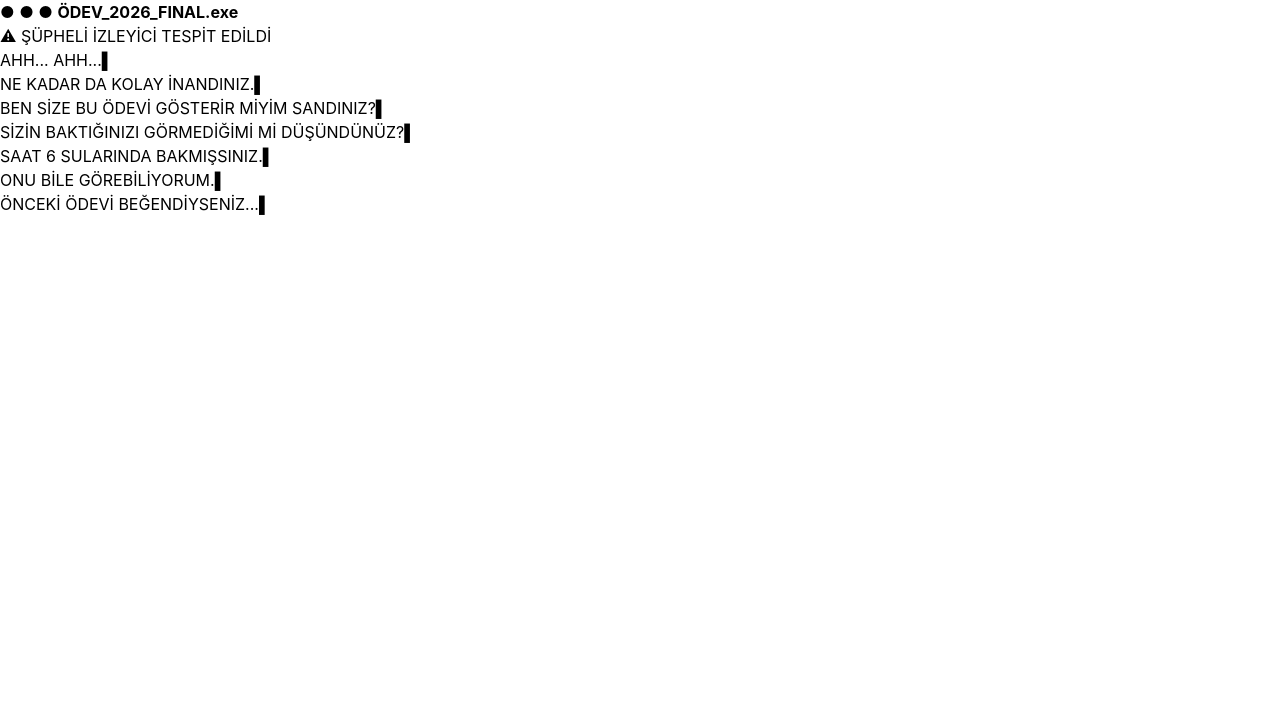
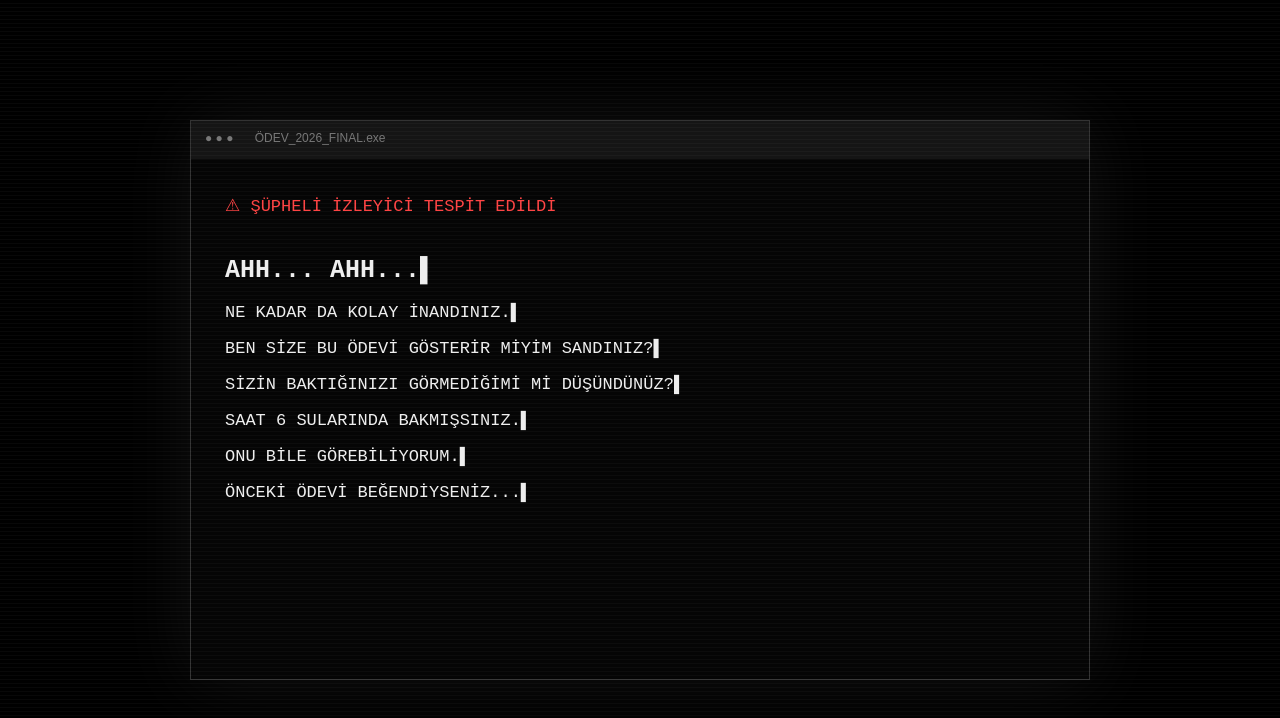
Before and after one commit to hisse16/biyo, a React (Vite) app: page / in a window 1280 px wide. Shown: the top 718 px of the page. Built offline with nearby package versions, Linux system fonts and the light colour scheme.

Commit message:
Replace styles with troll terminal

```diff
--- a/src/index.css
+++ b/src/index.css
@@ -1,35 +1 @@
-@import "tailwindcss";
-
-@layer base {
-  body {
-    font-family: 'Inter', system-ui, -apple-system, BlinkMacSystemFont, 'Segoe UI', Roboto, sans-serif;
-  }
-  code, pre, .font-mono {
-    font-family: 'JetBrains Mono', monospace;
-  }
-}
-
-/* Custom dark scrollbar */
-::-webkit-scrollbar {
-  width: 8px;
-  height: 8px;
-}
-::-webkit-scrollbar-track {
-  background: #090d16;
-}
-::-webkit-scrollbar-thumb {
-  background: #1e293b;
-  border-radius: 4px;
-}
-::-webkit-scrollbar-thumb:hover {
-  background: #334155;
-}
-
-@keyframes pulseGlow {
-  0%, 100% { opacity: 0.4; transform: scale(1); }
-  50% { opacity: 0.8; transform: scale(1.05); }
-}
-
-.animate-pulse-glow {
-  animation: pulseGlow 4s ease-in-out infinite;
-}
+*{box-sizing:border-box}html,body,#root{margin:0;min-height:100%;background:#000}body{font-family:monospace;color:#eee;overflow:hidden}main{min-height:100vh;display:grid;place-items:center;background:#000}.scan{position:fixed;inset:0;pointer-events:none;background:repeating-linear-gradient(0deg,rgba(255,255,255,.03) 0 1px,transparent 1px 4px);z-index:5}.terminal{width:min(900px,94vw);border:1px solid #333;background:#050505;box-shadow:0 0 70px #111}.bar{height:38px;background:#151515;padding:10px 14px;color:#777;font:12px Arial}.bar b{margin-left:18px;font-weight:400}.screen{min-height:520px;padding:34px;font-size:17px;line-height:1.7}.red{color:#f44;margin-bottom:28px}.big{font-size:25px;font-weight:bold}p{margin:7px 0}i{font-style:normal}button{margin-top:24px;padding:12px 18px;background:#111;border:1px solid #777;color:#fff;font:inherit;cursor:pointer}.fake{position:fixed;inset:0;background:#050505;padding:7vh 8vw;z-index:10;font-size:15px}.fake h1{font-size:clamp(30px,6vw,64px)}.load{height:12px;border:1px solid #777;margin:25px 0}.load span{display:block;height:100%;background:#fff}.reveal{margin-top:35px;font-size:22px}.panic{animation:shake .08s infinite}@keyframes shake{0%,100%{transform:translate(0)}25%{transform:translate(2px,-1px)}50%{transform:translate(-2px,2px)}75%{transform:translate(1px,1px)}}
```
